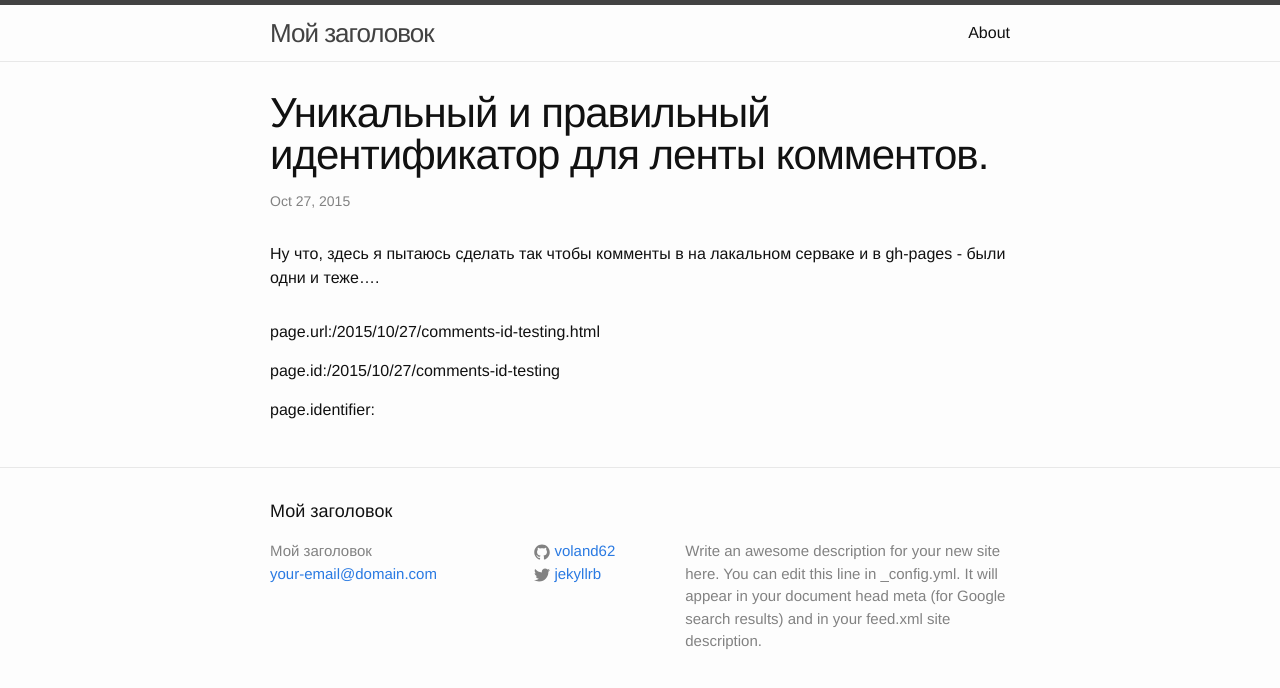
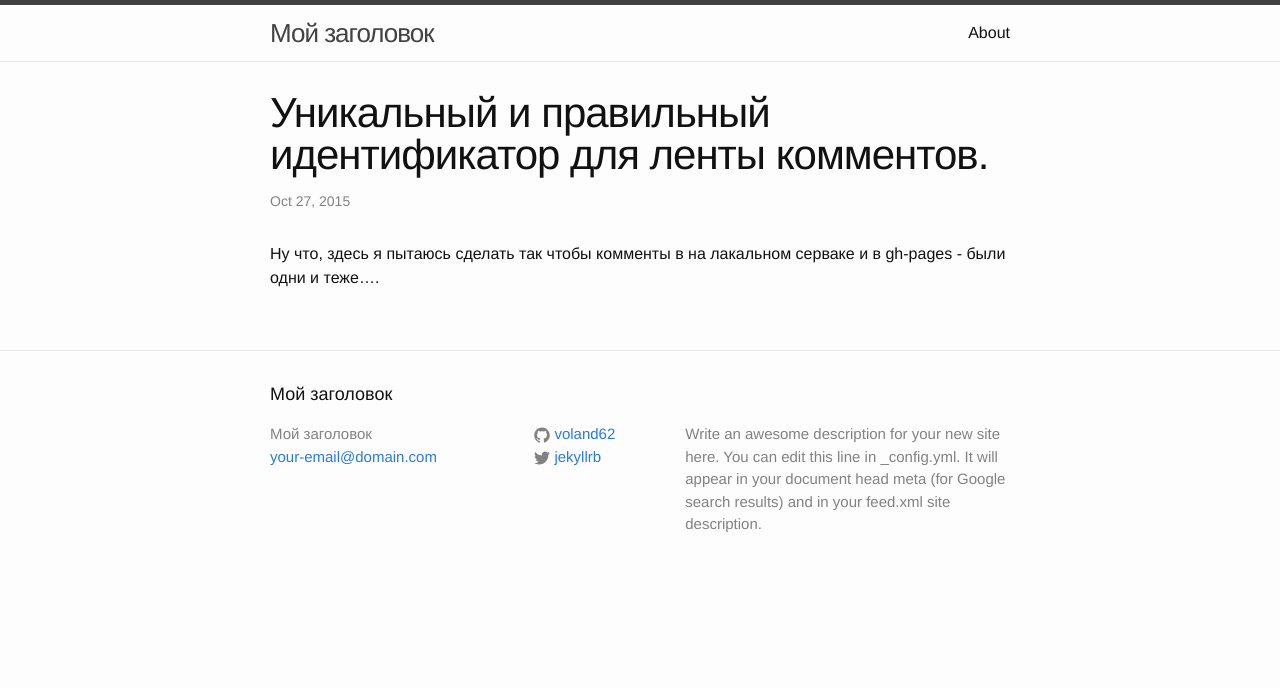
Before and after one commit to voland62/zzz, a Jekyll site: the page built from _posts/2015-10-27-comments-id-testing.md, in a window 1280 px wide. Shown: the top 688 px of the page. Built offline with Jekyll 4.4.1, drawn with Linux system fonts in a browser that asks for light colours; comment, search, counter and statistics services are not loaded; some of the changed lines change nothing that is shown.

Commit message:
comment problem resolvation

```diff
--- a/_includes/comments.html
+++ b/_includes/comments.html
@@ -1,36 +1,18 @@
 <div id="disqus_thread"></div>
-<p>page.url:{{page.url}}</p>
-<p>page.id:{{page.id}}</p>
-<p>page.identifier:{{page.identifier}}</p>
 
 <script>
- /**
-  *  RECOMMENDED CONFIGURATION VARIABLES: EDIT AND UNCOMMENT THE SECTION BELOW TO INSERT DYNAMIC VALUES FROM YOUR PLATFORM OR CMS.
-  *  LEARN WHY DEFINING THESE VARIABLES IS IMPORTANT: https://disqus.com/admin/universalcode/#configuration-variables
-  */
-
-
- //var disqus_shortname = 'zzz-zzz'; // Required - Replace example with your forum shortname
- //var disqus_identifier = '{{page.id}}';
- //var disqus_title = "my_title_{{page.id}}";//' unique title for each page where Disqus is present';
- //var disqus_url = "{{page.url}}";  //'a unique URL for each page where Disqus is present';
- //console.log ("disqus_identifier:" + disqus_identifier);
- //console.log ("disqus_url:" + disqus_url);
-
-
-
     var disqus_config = function () {
-       //this.page.url = '{{page.url}}';// Replace PAGE_URL with your page's canonical URL variable
+       //this.page.url = "{{page.url}}";// Replace PAGE_URL with your page's canonical URL variable
        this.page.identifier = "{{page.id}}";// Replace PAGE_IDENTIFIER with your page's unique identifier variable
 
     };
 
- (function() {  // DON'T EDIT BELOW THIS LINE
-                var d = document, s = d.createElement('script');
+ (function()
+     {  // DON'T EDIT BELOW THIS LINE
+        var d = document, s = d.createElement('script');
+         s.src = '//zzz-zzz.disqus.com/embed.js';
 
-     s.src = '//zzz-zzz.disqus.com/embed.js';
-
-     s.setAttribute('data-timestamp', +new Date());
-     (d.head || d.body).appendChild(s);
- })();
+         s.setAttribute('data-timestamp', +new Date());
+         (d.head || d.body).appendChild(s);
+     })();
 </script>
```
